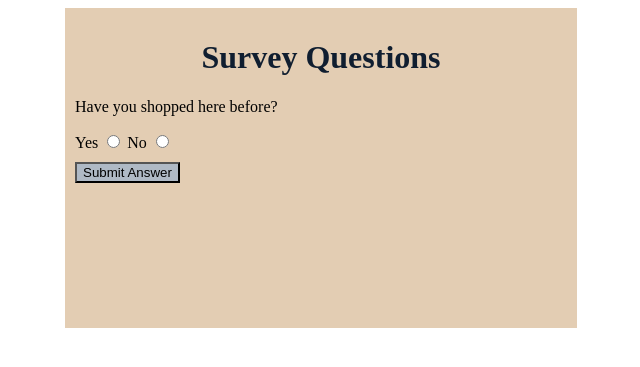
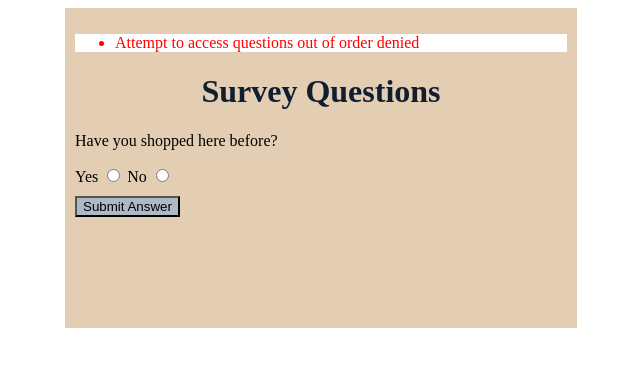
Before and after one commit to ursawd/Python-Flask-SurveyExercise, a Flask app: page /questions/1 in a window 1280 px wide. Shown: the top 367 px of the page, without its empty margins (319-959 px from the left). Run offline with Flask 2, Linux system fonts and the light colour scheme.

Commit message:
step 7 complete

```diff
--- a/app.py
+++ b/app.py
@@ -22,7 +22,6 @@ def home():
 def questions(question_num):
     """ask specified question # """
 
-    #
     if len(responses) == len(SURVEY_NAME.questions):
         return render_template("/thanks.html")
 
@@ -32,6 +31,7 @@ def questions(question_num):
     # 0 based index, number of responses = index of next question
 
     if question_num != len(responses):
+        flash("Attempt to access questions out of order denied")
         question_num = len(responses)
 
     return render_template("questions.html", question=SURVEY_NAME.questions[question_num])
--- a/static/app.css
+++ b/static/app.css
@@ -10,6 +10,7 @@ h1 {
   color: var(--stblue);
   text-align: center;
 }
+
 #main {
   width: 40vw;
   height: 40vh;
@@ -19,6 +20,10 @@ h1 {
 #survey {
   padding: 10px;
 }
+.flashes {
+  color: red;
+  background-color: #fff;
+}
 .btn {
   background-color: var(--ltblue);
   margin-top: 10px;
--- a/templates/questions.html
+++ b/templates/questions.html
@@ -1,4 +1,12 @@
-{% extends 'base.html' %} {% block content%}
+{% extends 'base.html' %} {% block content%} {% with messages =
+get_flashed_messages() %} {% if messages %}
+<ul class="flashes">
+  {% for message in messages %}
+  <li>{{ message }}</li>
+  {% endfor %}
+</ul>
+{% endif %} {% endwith %}
+
 <h1>Survey Questions</h1>
 
 <form action="/answer" method="post">
```
